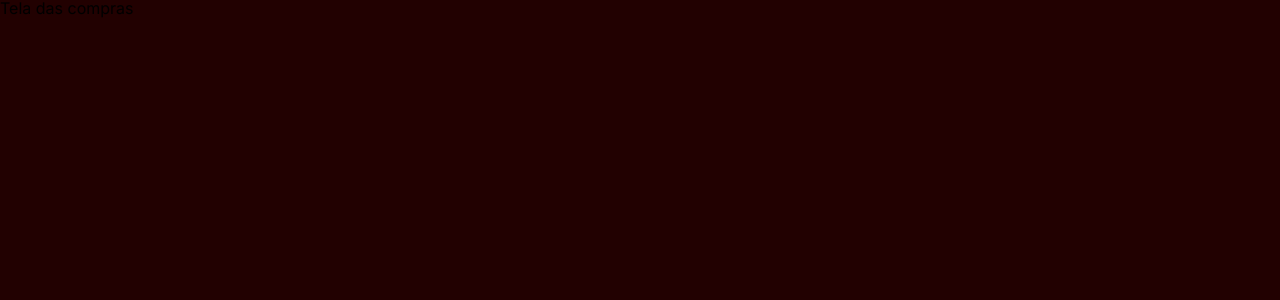
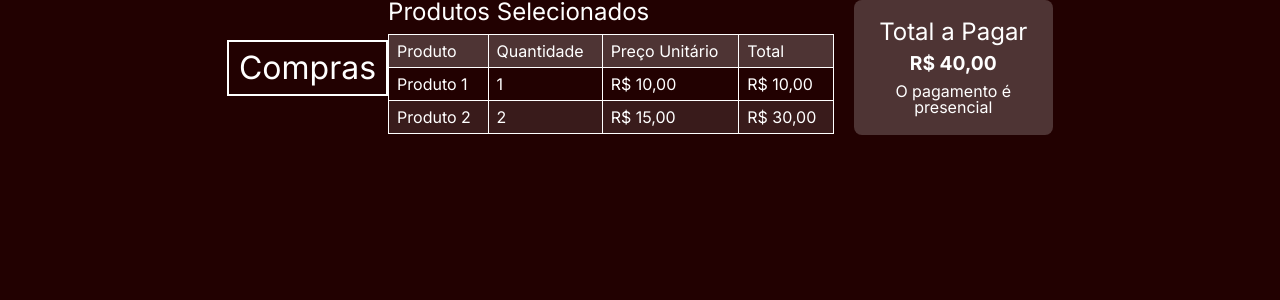
Before and after one commit to caioeduardo4100/projeto-bahea-cine, a Next.js app in the folder bahea-cine/: page /compras in a window 1280 px wide. Shown: the top 300 px of the page. Built offline with nearby package versions, Linux system fonts and the light colour scheme.

Commit message:
Telas assinaturas e compras (27/05/2024)

```diff
--- a/bahea-cine/src/app/assinaturas/page.style.css
+++ b/bahea-cine/src/app/assinaturas/page.style.css
@@ -0,0 +1,232 @@
+* {
+	margin: 0;
+	padding: 0;
+	border: 0;
+	font-size: 100%;
+	font: inherit;
+	vertical-align: baseline;
+}
+
+
+body {
+	line-height: 1;
+}
+
+ol, ul {
+	list-style: none;
+}
+
+blockquote, q {
+	quotes: none;
+}
+
+blockquote:before, blockquote:after,
+q:before, q:after {
+	content: '';
+	content: none;
+}
+
+table {
+	border-collapse: collapse;
+	border-spacing: 0;
+}
+
+/* Estilização da página principal */
+body {
+	width: 100%;
+	background-color: rgb(34, 1, 1);
+	font-family: 'Open Sans', Arial, Helvetica, sans-serif;
+}
+
+.container {
+	width: 100%;
+	display: flex;
+	flex-direction: column;
+	align-items: center;
+	justify-content: center;
+	max-width: 1920px;
+	margin: 0 auto;
+	padding: 20px;
+}
+
+header {
+	background-color: black;
+	width: 100%;
+	padding: 20px;
+	border: 2px red ridge;
+	text-transform: uppercase;
+}
+
+.logo {
+	text-align: center;
+}
+
+.logo img {
+	width: 120px;
+}
+
+.menu {
+	padding: 2.5rem;
+}
+
+.menu nav a {
+    color: white;
+    text-decoration: none;
+    padding: 0.6rem 1.1rem;
+    font-size: 19.5px;
+    transition: 0.6s;
+	border-radius: 15px;
+}
+
+.menu nav a:hover {
+    background-color: white;
+    color: red;
+    border-radius: 15px;
+}
+
+.menu nav a:active {
+	color: black;
+	transition: none;
+}
+
+.container-login {
+	position: absolute;
+    right: 0;
+	top: 0;
+	padding: 1rem;
+	border-radius: 12px;
+}
+
+.container-login .span {
+	font-size: 13px;
+	color: white;
+}
+
+.container-login nav a {
+	background-color: rgba(255, 0, 0, 0.582);
+	position: relative;
+	bottom: 0;
+	padding: 0.45rem 0.5rem;
+	color: white;
+	text-decoration: none;
+	transition: 0.6s;
+	border-radius: 10px;
+	font-size: 13px;
+	display: inline-block;
+}
+
+.container-login nav a:hover {
+	background-color: white;
+    color: red;
+    border-radius: 10px;
+}
+
+.container-login nav a:active {
+	color: black;
+	transition: none;
+}
+
+@media (min-width: 1025px) and (max-width: 1680px) {
+    .container {
+        width: 100%;
+    }
+
+    .logo img {
+        max-width: 110px;
+    }
+
+    .menu nav a {
+        font-size: 1.15rem;
+    }
+
+    .container-login nav a {
+        padding: 0.47rem 0.67rem;
+		font-size: 12px;
+		left: 0;
+    }
+
+	.container-login .span {
+		font-size: 12px;
+		left: 33%;
+		top: 6px;
+	}
+}
+
+/* Estilo específico da página de assinaturas */
+.subscription-title {
+    font-size: 2rem;
+    margin-bottom: 20px;
+    color: white;
+    text-align: center;
+    width: 100%;
+}
+
+.back-link {
+    position: absolute;
+    top: 20px;
+    right: 20px;
+    padding: 10px 20px;
+    background-color: white;
+    color: black;
+    border: 1px solid black;
+    border-radius: 5px;
+    text-decoration: none;
+    transition: background-color 0.3s, color 0.3s;
+}
+
+.back-link:hover {
+    background-color: black;
+    color: white;
+}
+
+.plans-container {
+    display: flex;
+    justify-content: center;
+    gap: 20px;
+}
+
+.plan-card {
+    border: 1px solid #ccc;
+    border-radius: 8px;
+    padding: 20px;
+    width: 250px;
+    text-align: center;
+    background-color: white;
+}
+
+.plan-title {
+    font-size: 1.5rem;
+    margin-bottom: 10px;
+    color: black;
+}
+
+.plan-description {
+    font-size: 1rem;
+    margin-bottom: 10px;
+    color: black;
+}
+
+.plan-description li {
+    margin-bottom: 5px;
+}
+
+.plan-price {
+    font-size: 1.2rem;
+    font-weight: bold;
+    color: black;
+    margin-bottom: 20px;
+}
+
+.subscribe-button {
+    padding: 10px 20px;
+    background-color: red;
+    color: white;
+    border: none;
+    border-radius: 5px;
+    cursor: pointer;
+    transition: background-color 0.3s;
+}
+
+.subscribe-button:hover {
+    background-color: darkred;
+}
--- a/bahea-cine/src/app/compras/page.jsx
+++ b/bahea-cine/src/app/compras/page.jsx
@@ -2,6 +2,45 @@ import './page.style.css';
 
 export default function Compras() {
     return (
-        <h1>Tela das compras</h1>
-    )
+        <div className="container">
+            <h1 className="title">Compras</h1>
+            <div className="content">
+                <div className="left-content">
+                    <h2 className="subtitle">Produtos Selecionados</h2>
+                    <table className="product-table">
+                        <thead>
+                            <tr>
+                                <th>Produto</th>
+                                <th>Quantidade</th>
+                                <th>Preço Unitário</th>
+                                <th>Total</th>
+                            </tr>
+                        </thead>
+                        <tbody>
+                            <tr>
+                                <td>Produto 1</td>
+                                <td>1</td>
+                                <td>R$ 10,00</td>
+                                <td>R$ 10,00</td>
+                            </tr>
+                            <tr>
+                                <td>Produto 2</td>
+                                <td>2</td>
+                                <td>R$ 15,00</td>
+                                <td>R$ 30,00</td>
+                            </tr>
+                            {}
+                        </tbody>
+                    </table>
+                </div>
+                <div className="right-content">
+                    <div className="total">
+                        <h2 className="subtitle">Total a Pagar</h2>
+                        <p className="amount">R$ 40,00</p>
+                        <p className="payment-message">O pagamento é presencial</p>
+                    </div>
+                </div>
+            </div>
+        </div>
+    );
 }
--- a/bahea-cine/src/app/compras/page.style.css
+++ b/bahea-cine/src/app/compras/page.style.css
@@ -0,0 +1,68 @@
+.title {
+    font-size: 2rem;
+    margin: 20px 0;
+    padding: 10px;
+    border: 2px solid white;
+    text-align: center;
+    color: white;
+}
+
+.content {
+    display: flex;
+    justify-content: space-between;
+    gap: 20px;
+}
+
+.left-content {
+    flex-grow: 1;
+}
+
+.subtitle {
+    font-size: 1.5rem;
+    margin-bottom: 10px;
+    color: white;
+}
+
+.product-table {
+    width: 100%;
+    border-collapse: collapse;
+}
+
+.product-table th,
+.product-table td {
+    border: 1px solid white;
+    padding: 8px;
+    color: white;
+}
+
+.product-table th {
+    text-align: left;
+    background-color: rgba(255, 255, 255, 0.2);
+}
+
+.product-table tbody tr:nth-child(even) {
+    background-color: rgba(255, 255, 255, 0.1);
+}
+
+.right-content {
+    flex-basis: 30%;
+    text-align: center;
+}
+
+.total {
+    background-color: rgba(255, 255, 255, 0.2);
+    padding: 20px;
+    border-radius: 8px;
+}
+
+.amount {
+    font-size: 1.2rem;
+    font-weight: bold;
+    color: white;
+    margin-bottom: 10px;
+}
+
+.payment-message {
+    font-size: 1rem;
+    color: white;
+}
--- a/bahea-cine/src/app/page.js
+++ b/bahea-cine/src/app/page.js
@@ -9,9 +9,12 @@ export default function Home() {
             <div className="menu">
               <nav>
                 <a href={"/bomboniere"}>Bomboniere</a>
-                <a href={"/cartaz"}>Cartaz</a>
+                <a href={"/pre-vendas"}>Pré-Vendas</a>
                 <a href={"/lancamentos"}>Lançamentos</a>
                 <a href={"/contato"}>Contato</a>
+                <a href={"/assinaturas"}>Assinaturas</a>
+                <a href={"/compras"}>Compras</a>
+
               </nav>
           </div>
           <div className="container-login">
```
Also changed, not shown: bahea-cine/src/app/assinaturas/page.jsx (+26 -2 lines), bahea-cine/src/app/pre-vendas/page.jsx (renamed from bahea-cine/src/app/cartaz/page.jsx, +6 -6 lines), bahea-cine/src/app/pre-vendas/page.style.css (renamed from bahea-cine/src/app/cartaz/page.style.css, +11 -10 lines).
